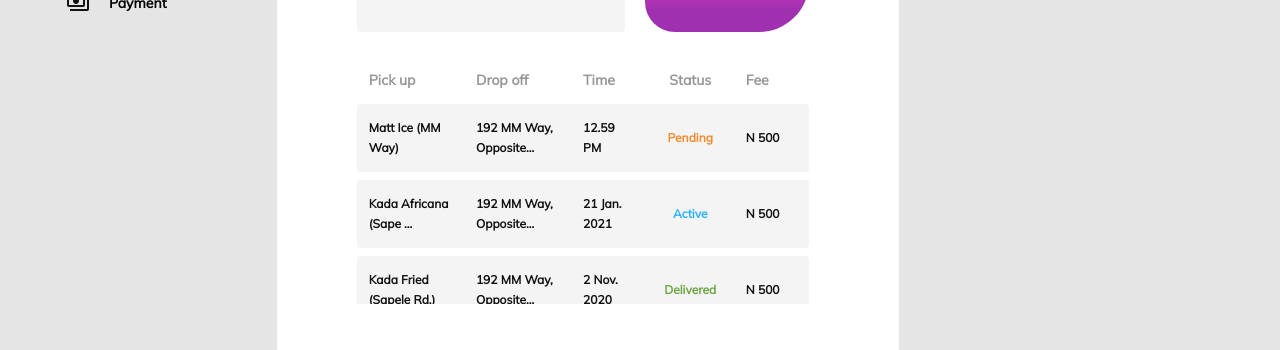
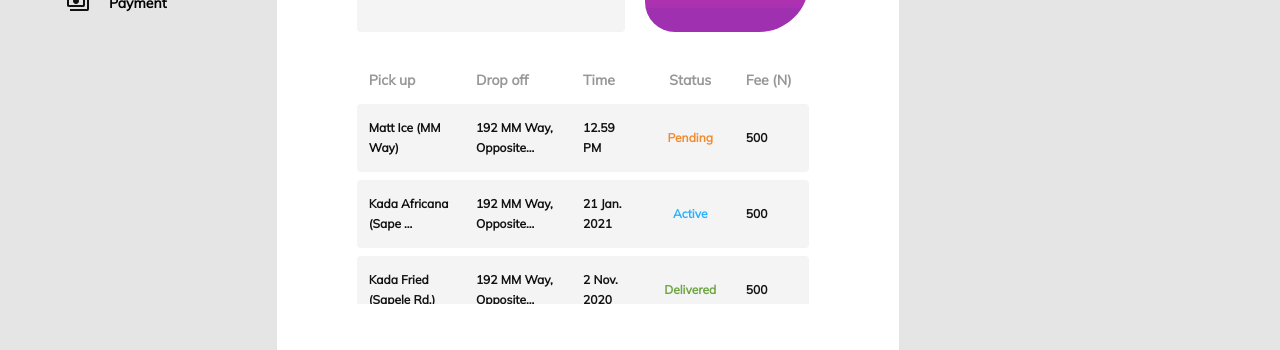
Before and after one commit to coolpythoncodes/drop-meal-dispatch-dashbord, a React (Create React App) app: page / in a window 1280 px wide. Shown: the part 375-725 px from the top of the page. Built offline with nearby package versions, Linux system fonts and the light colour scheme.

Commit message:
minor changes

```diff
--- a/src/Components/Overview.js
+++ b/src/Components/Overview.js
@@ -63,13 +63,11 @@ const Overview = () => {
                         <div><p>Drop off</p></div>
                         <div><p>Time</p></div>
                         <div style={{justifySelf:'center'}}><p>Status</p></div>
-                        <div><p>Fee</p></div>
+                        <div><p>Fee (N)</p></div>
                     </div>
                     <div className="table__body">
                         {
-                            tableDataOverview.map((data,index) => {
-                                return <OverviewTableData key={index} data={data} />
-                            })
+                            tableDataOverview.map((data,index) => <OverviewTableData key={index} data={data} />)
                         }
 
                     </div>
--- a/src/Components/OverviewTableData.js
+++ b/src/Components/OverviewTableData.js
@@ -32,7 +32,7 @@ const TableData = ({ data }) => {
                 <p style={getStatusStyling()}>{data.status}</p>
             </div>
             <div>
-                <p className='fee'>N {data.fee}</p>
+                <p className='fee'>{data.fee}</p>
             </div>
         </div>
     );
--- a/src/Components/Riders.js
+++ b/src/Components/Riders.js
@@ -13,10 +13,18 @@ const Riders = () => {
     const [showChangePasswordPopup, setShowChangePasswordPopup] = useState(false)
     const [showEdit, setShowEdit] = useState(false);
 
+    const [tableDataRiders, setTableDataRiders] = useState([
+        {
+            name: 'Kazim Davids',
+            email: 'Kazimdavids@gmailcom',
+            trips: 3,
+            status: 'Riding',
+        }
+    ]);
+
     // open and close add new rider popup
     const handleClose = () => {
         setClose(!close)
-        console.log(close)
     }
     // open and close change password popup
     const handleChangePassword = () => {
@@ -74,8 +82,16 @@ const Riders = () => {
                     </div>
 
                     <div className="riders__tableData">
+                        {
+                            tableDataRiders.map((data, index) => <RidersTableData key={index} data={data} handleChangePassword={handleChangePassword}
+                                showChangePasswordPopup={showChangePasswordPopup}
+                                close={close}
+                                showEditOption={showEditOption}
+                                showEdit={showEdit}
+                                handleCloseEdit={handleCloseEdit} />)
+                        }
 
-                        <RidersTableData
+                        {/* <RidersTableData
                             name='Kazim Davids'
                             email='Kazimdavids@gmailcom'
                             trips={3}
@@ -87,7 +103,7 @@ const Riders = () => {
                             showEdit={showEdit}
                             handleCloseEdit={handleCloseEdit}
 
-                        />
+                        /> */}
                         {/* <RidersTableData
                             name='Robert King'
                             email='Robertking@gmailcom'
--- a/src/Components/RidersTableData.js
+++ b/src/Components/RidersTableData.js
@@ -3,23 +3,23 @@ import CloseIcon from '@material-ui/icons/Close';
 import MoreImage from '../assest/more.png';
 import '../Sass/RidersTableData.scss'
 
-const RidersTableData = ({ name, email, trips, status, handleChangePassword, close, showChangePasswordPopup, showEditOption, showEdit, handleCloseEdit }) => {
+const RidersTableData = ({ data, handleChangePassword, close, showChangePasswordPopup, showEditOption, showEdit, handleCloseEdit }) => {
 
 
 
     return (
         <div className='tableData'>
             <div>
-                <p>{name}</p>
+                <p>{data.name}</p>
             </div>
             <div>
-                <p>{email}</p>
+                <p>{data.email}</p>
             </div>
             <div style={{justifySelf:'center'}} >
-                <p>{trips}</p>
+                <p>{data.trips}</p>
             </div>
             <div style={{justifySelf:'center'}}>
-                <p>{status}</p>
+                <p>{data.status}</p>
             </div>
             <div style={{justifySelf:'center'}}>
                 <img src={MoreImage} alt="" onClick={showEditOption}/>
```
